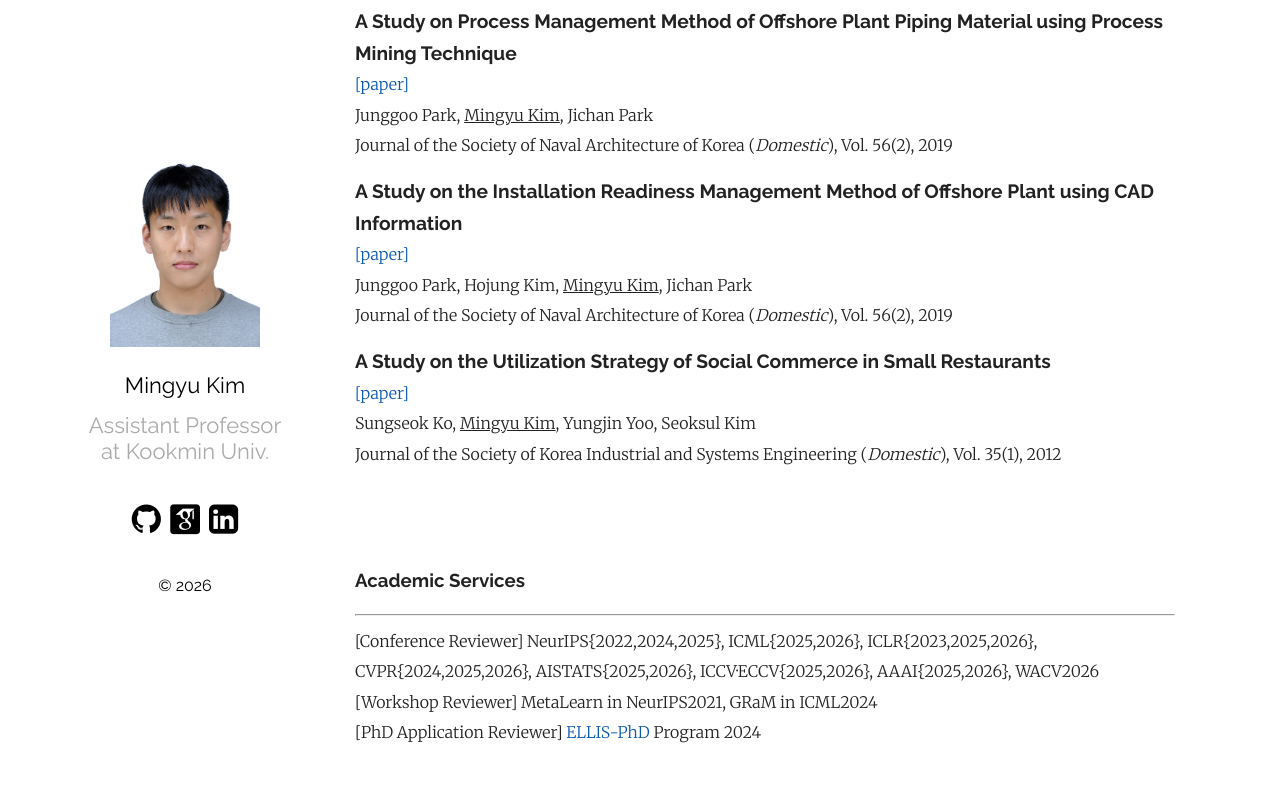
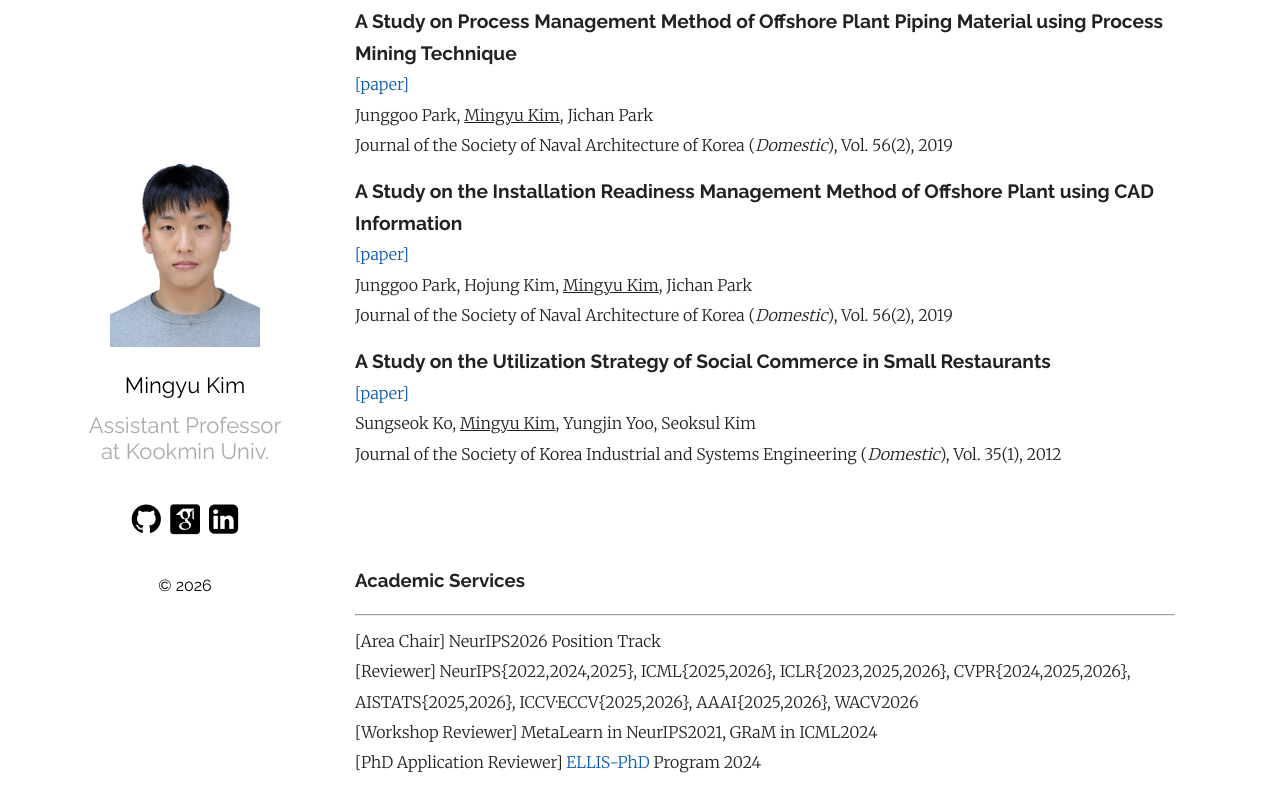
Before and after one commit to MingyuKim87/MingyuKim87.github.io, a Jekyll site: the page built from index.md, in a window 1280 px wide and 900 px high, scrolled down 4775 px. Shown: the top 812 px of the window. Built offline with Jekyll 4.4.1, drawn with Linux system fonts in a browser that asks for light colours; some web fonts are replaced.

Commit message:
Update index.md

```diff
--- a/index.md
+++ b/index.md
@@ -189,7 +189,8 @@ Journal of the Society of Korea Industrial and Systems Engineering (*Domestic*),
 ### Academic Services
 <hr>
 
-[Conference Reviewer] NeurIPS{2022,2024,2025}, ICML{2025,2026}, ICLR{2023,2025,2026}, CVPR{2024,2025,2026}, AISTATS{2025,2026}, ICCV&middot;ECCV{2025,2026}, AAAI{2025,2026}, WACV2026
+[Area Chair] NeurIPS2026 Position Track
+[Reviewer] NeurIPS{2022,2024,2025}, ICML{2025,2026}, ICLR{2023,2025,2026}, CVPR{2024,2025,2026}, AISTATS{2025,2026}, ICCV&middot;ECCV{2025,2026}, AAAI{2025,2026}, WACV2026
 [Workshop Reviewer] MetaLearn in NeurIPS2021, GRaM in ICML2024
 [PhD Application Reviewer] [ELLIS-PhD][ellis] Program 2024
 
```
